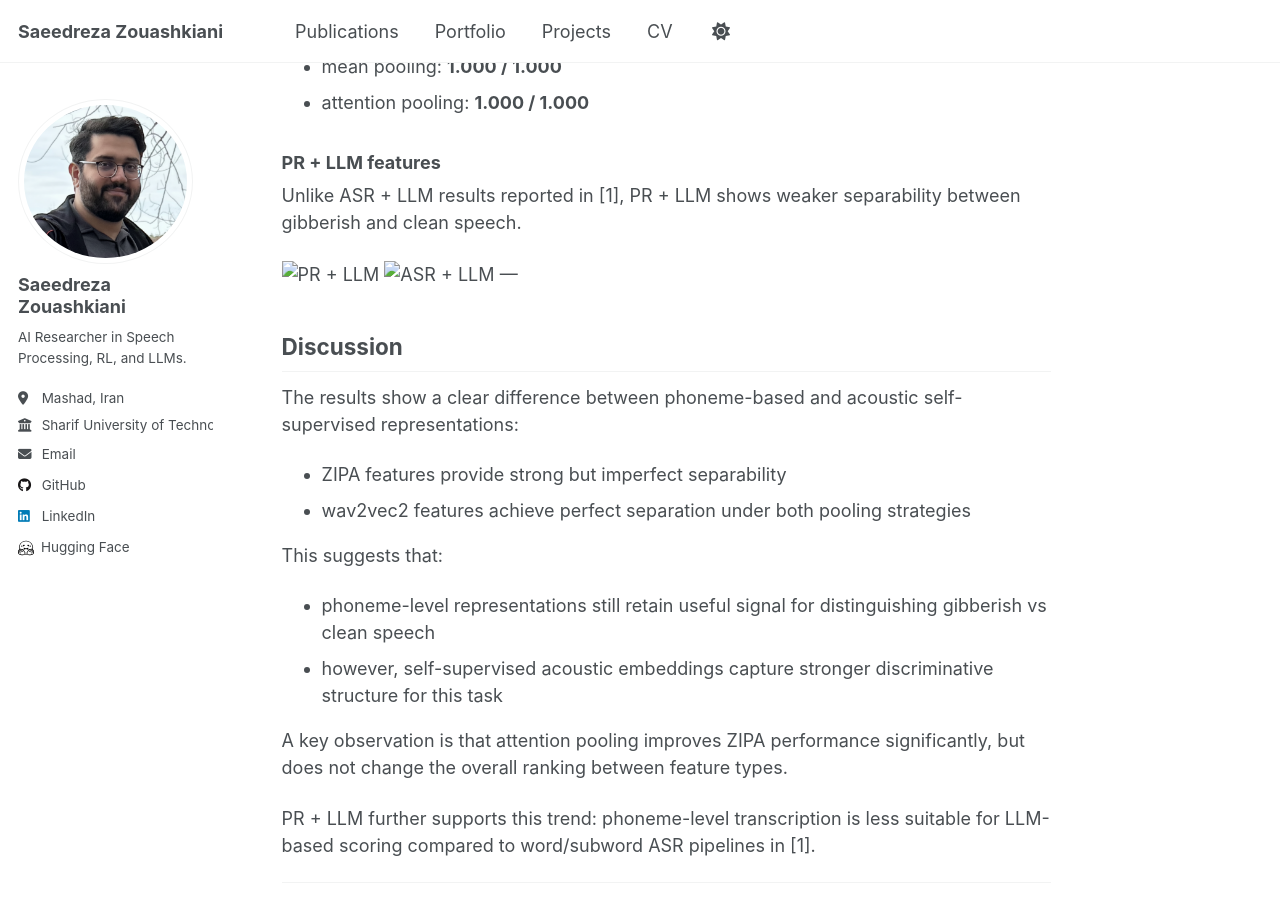
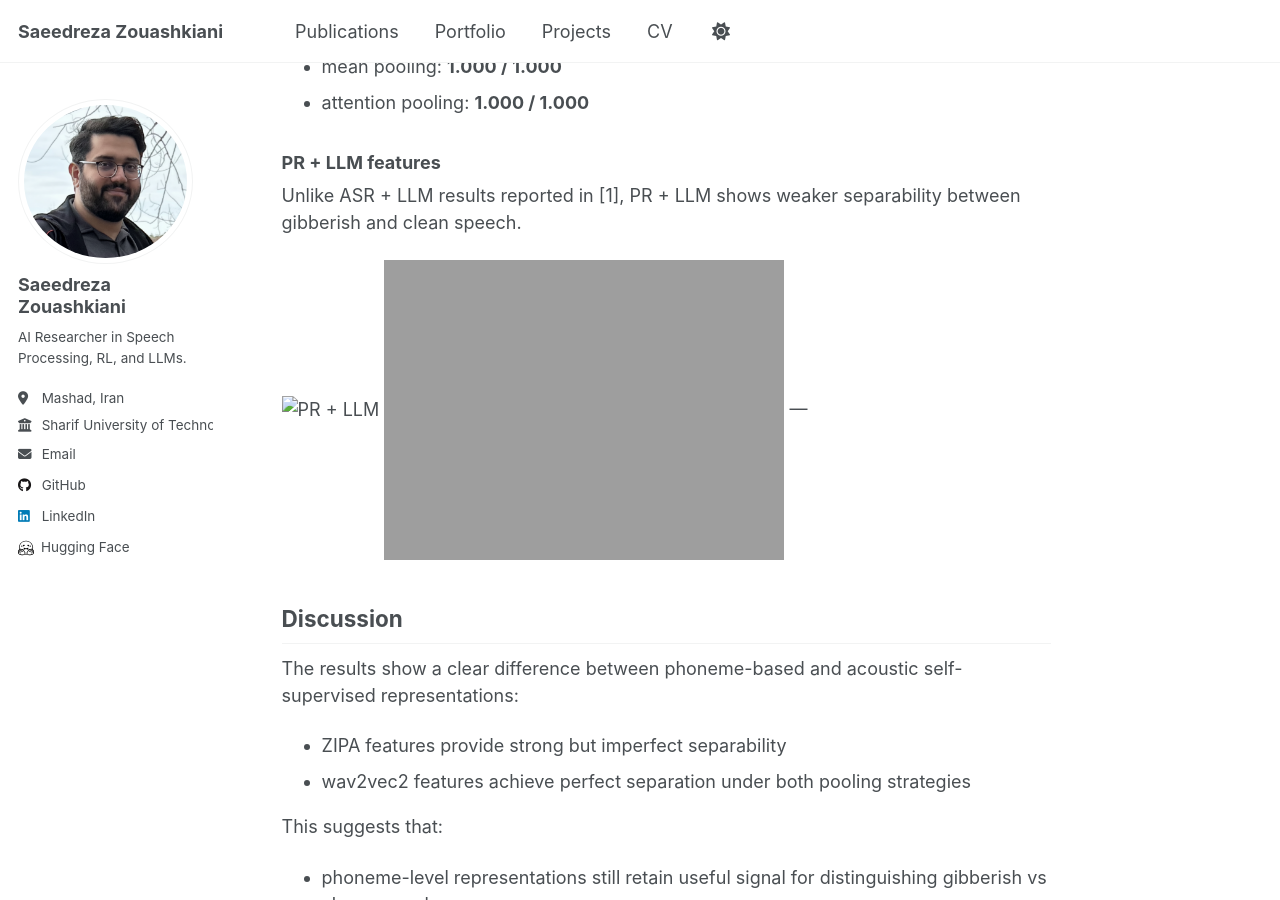
Before and after one commit to saeedzou/saeedzou.github.io, a Jekyll site: the page built from _projects/2026-06-27-project-gibberish-detection.md, in a window 1280 px wide and 900 px high, scrolled down 2527 px. Built offline with Jekyll 4.4.1, drawn with Linux system fonts in a browser that asks for light colours; a script that is not in the unit is left out.

Commit message:
add: update image paths in gibberish speech detection documentation and add new evaluation images

```diff
--- a/_projects/2026-06-27-project-gibberish-detection.md
+++ b/_projects/2026-06-27-project-gibberish-detection.md
@@ -92,8 +92,8 @@ The following results report:
 
 Unlike ASR + LLM results reported in [1], PR + LLM shows weaker separability between gibberish and clean speech.
 
-![PR + LLM](pr+llm.png)
-![ASR + LLM](asr+llm.png)
+![PR + LLM](files/pr+llm.png)
+![ASR + LLM](filesasr+llm.png)
 ---
 
 ## Discussion
```
Also changed, not shown: files/asr+llm.png (added), files/pr+llm.png (added).
